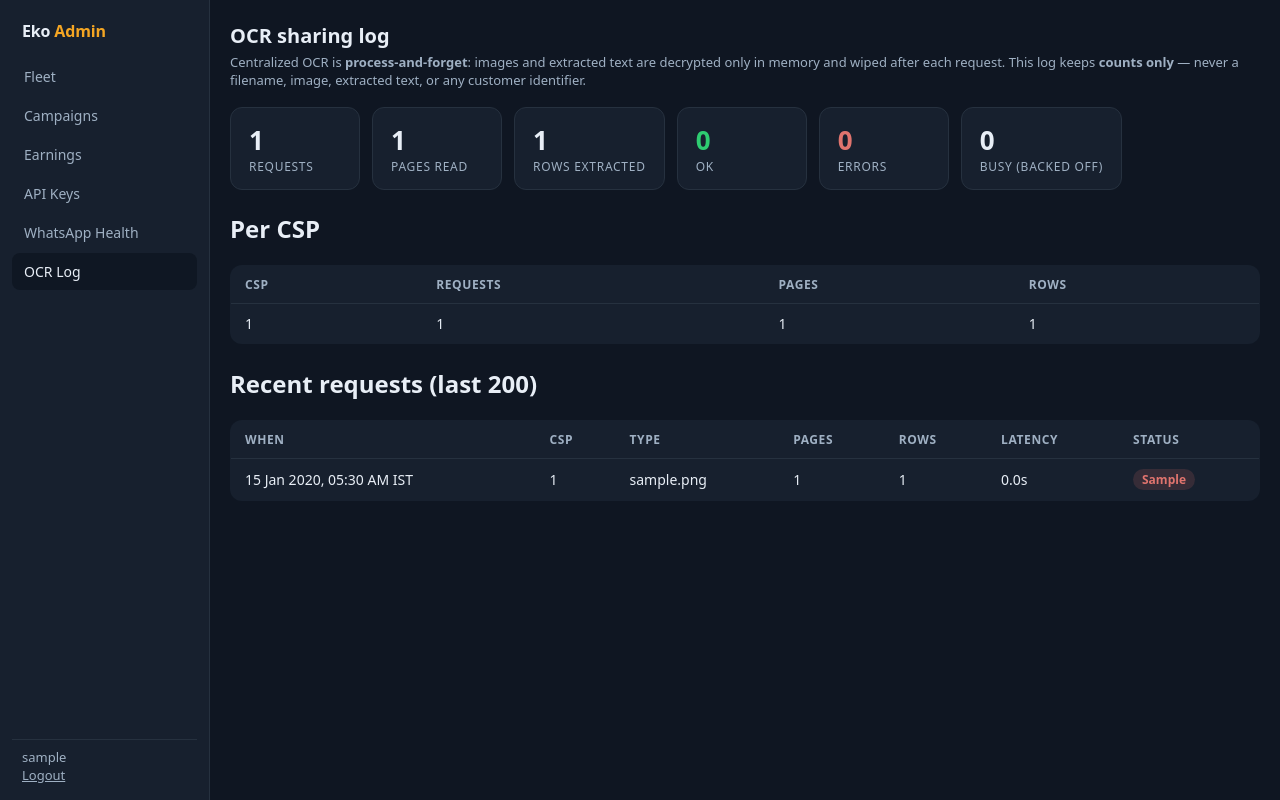
After one commit to ekoindia/csp-customer-communication-platform-, a Flask app: page /ocr-log in a window 1280 px wide. The commit adds this page. Run offline with Flask 3, Linux system fonts and the light colour scheme; the visitor is signed in with stand-in values (Sample User, id 1); tables that the repository leaves empty hold one stand-in row (values such as "Sample post").

Commit message:
feat(admin): OCR sharing-log page + deploy installs OCR deps
- /ocr-log admin page (+ nav link): PII-free operational view of ocr_metrics
  (per-CSP request/page/row counts, latency, ok/error/busy). No customer data
  can appear here by construction.
- Deploy scripts (install/update/auto_update) now install
  requirements-ocr-server.txt BEST-EFFORT into the server venv. A failed OCR
  install must never block the portal restart — the endpoint just returns 503
  until fixed, while /report and /sync stay up.
- requirements-ocr-server.txt: server OCR profile (rapidocr + onnxtr on top of
  the lite deps, which already include cryptography/openpyxl/pypdfium2/numpy).

Co-Authored-By: Claude Opus 4.8 (1M context) <noreply@anthropic.com>

```diff
--- a/admin_dashboard/routes.py
+++ b/admin_dashboard/routes.py
@@ -365,6 +365,38 @@ def download_release(release_id, filename):
                                as_attachment=True, download_name=row["filename"])
 
 
+@ui_bp.route("/ocr-log")
+@login_required
+def ocr_log():
+    """Centralized-OCR sharing log — PII-FREE by construction.
+
+    ocr_metrics stores ONLY operational facts about each OCR request (which CSP,
+    when, file type, page/row COUNTS, latency, ok/error/busy) — never a
+    filename, image, extracted text, or any customer identifier. This page is
+    the audit/monitoring view of that: 'kis CSP ne kab kitni OCR bheji', with no
+    way to see what was in any document."""
+    with get_connection() as conn:
+        recent = conn.execute(
+            """SELECT request_id, csp_id, file_type, page_count, row_count,
+                      latency_ms, status, error_class, created_at
+               FROM ocr_metrics ORDER BY id DESC LIMIT 200""").fetchall()
+        agg = conn.execute(
+            """SELECT COUNT(*) requests,
+                      COALESCE(SUM(page_count),0) pages,
+                      COALESCE(SUM(row_count),0) rows,
+                      COALESCE(SUM(CASE WHEN status='ok' THEN 1 ELSE 0 END),0) ok,
+                      COALESCE(SUM(CASE WHEN status='error' THEN 1 ELSE 0 END),0) errors,
+                      COALESCE(SUM(CASE WHEN status='busy' THEN 1 ELSE 0 END),0) busy
+               FROM ocr_metrics""").fetchone()
+        per_csp = conn.execute(
+            """SELECT csp_id, COUNT(*) requests,
+                      COALESCE(SUM(page_count),0) pages,
+                      COALESCE(SUM(row_count),0) rows
+               FROM ocr_metrics GROUP BY csp_id ORDER BY requests DESC""").fetchall()
+    return render_template("admin_ocr_log.html", recent=recent, agg=agg,
+                           per_csp=per_csp)
+
+
 @ui_bp.route("/whatsapp")
 @login_required
 def whatsapp_health():
--- a/admin_dashboard/templates/admin_base.html
+++ b/admin_dashboard/templates/admin_base.html
@@ -88,6 +88,7 @@
       <a href="{{ url_for('admin_ui.earnings') }}"     class="{{ 'active' if ep=='admin_ui.earnings' }}">Earnings</a>
       <a href="{{ url_for('admin_ui.api_keys') }}"     class="{{ 'active' if ep=='admin_ui.api_keys' }}">API Keys</a>
       <a href="{{ url_for('admin_ui.whatsapp_health') }}" class="{{ 'active' if ep=='admin_ui.whatsapp_health' }}">WhatsApp Health</a>
+      <a href="{{ url_for('admin_ui.ocr_log') }}"       class="{{ 'active' if ep=='admin_ui.ocr_log' }}">OCR Log</a>
     </nav>
     <div class="foot">{{ session.get('admin_login') }}<br>
       <a href="{{ url_for('admin_ui.logout') }}">Logout</a></div>
--- /dev/null
+++ b/admin_dashboard/templates/admin_ocr_log.html
@@ -0,0 +1,53 @@
+{% extends "admin_base.html" %}
+{% block title %}OCR Sharing Log - Eko Admin Portal{% endblock %}
+{% block body %}
+<h1>OCR sharing log</h1>
+<p class="sub">Centralized OCR is <strong>process-and-forget</strong>: images and
+extracted text are decrypted only in memory and wiped after each request. This
+log keeps <strong>counts only</strong> — never a filename, image, extracted
+text, or any customer identifier.</p>
+
+<div class="cards">
+  <div class="card"><div class="v">{{ agg.requests }}</div><div class="l">Requests</div></div>
+  <div class="card"><div class="v">{{ agg.pages }}</div><div class="l">Pages read</div></div>
+  <div class="card"><div class="v">{{ agg.rows }}</div><div class="l">Rows extracted</div></div>
+  <div class="card"><div class="v" style="color:var(--ok)">{{ agg.ok }}</div><div class="l">OK</div></div>
+  <div class="card"><div class="v" style="color:var(--bad)">{{ agg.errors }}</div><div class="l">Errors</div></div>
+  <div class="card"><div class="v">{{ agg.busy }}</div><div class="l">Busy (backed off)</div></div>
+</div>
+
+<h2 style="margin-top:1.4rem">Per CSP</h2>
+<table>
+  <thead><tr><th>CSP</th><th>Requests</th><th>Pages</th><th>Rows</th></tr></thead>
+  <tbody>
+  {% for c in per_csp %}
+    <tr><td>{{ c.csp_id }}</td><td>{{ c.requests }}</td><td>{{ c.pages }}</td><td>{{ c.rows }}</td></tr>
+  {% else %}
+    <tr><td colspan="4" style="color:var(--muted)">No OCR requests yet.</td></tr>
+  {% endfor %}
+  </tbody>
+</table>
+
+<h2 style="margin-top:1.4rem">Recent requests (last 200)</h2>
+<table>
+  <thead><tr><th>When</th><th>CSP</th><th>Type</th><th>Pages</th><th>Rows</th>
+             <th>Latency</th><th>Status</th></tr></thead>
+  <tbody>
+  {% for r in recent %}
+    <tr>
+      <td>{{ r.created_at | ist }}</td>
+      <td>{{ r.csp_id }}</td>
+      <td>{{ r.file_type or '-' }}</td>
+      <td>{{ r.page_count }}</td>
+      <td>{{ r.row_count }}</td>
+      <td>{{ '%.1f'|format(r.latency_ms / 1000.0) }}s</td>
+      <td>{% if r.status == 'ok' %}<span class="pill ok">ok</span>
+          {% elif r.status == 'busy' %}<span class="pill off">busy</span>
+          {% else %}<span class="pill bad">{{ r.error_class or 'error' }}</span>{% endif %}</td>
+    </tr>
+  {% else %}
+    <tr><td colspan="7" style="color:var(--muted)">No OCR requests yet.</td></tr>
+  {% endfor %}
+  </tbody>
+</table>
+{% endblock %}
```
Also changed, not shown: admin_dashboard/requirements-ocr-server.txt (added, +20 -0 lines), 3 other files.
